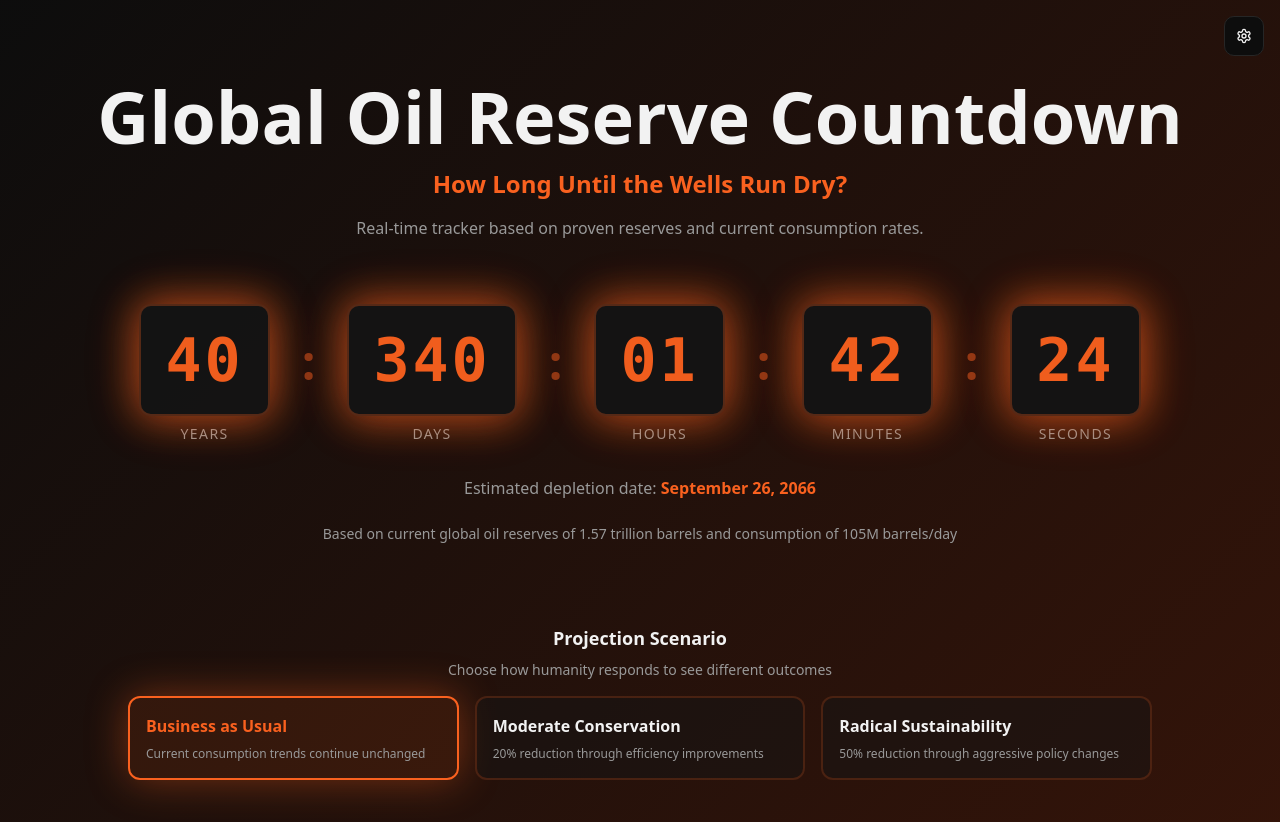
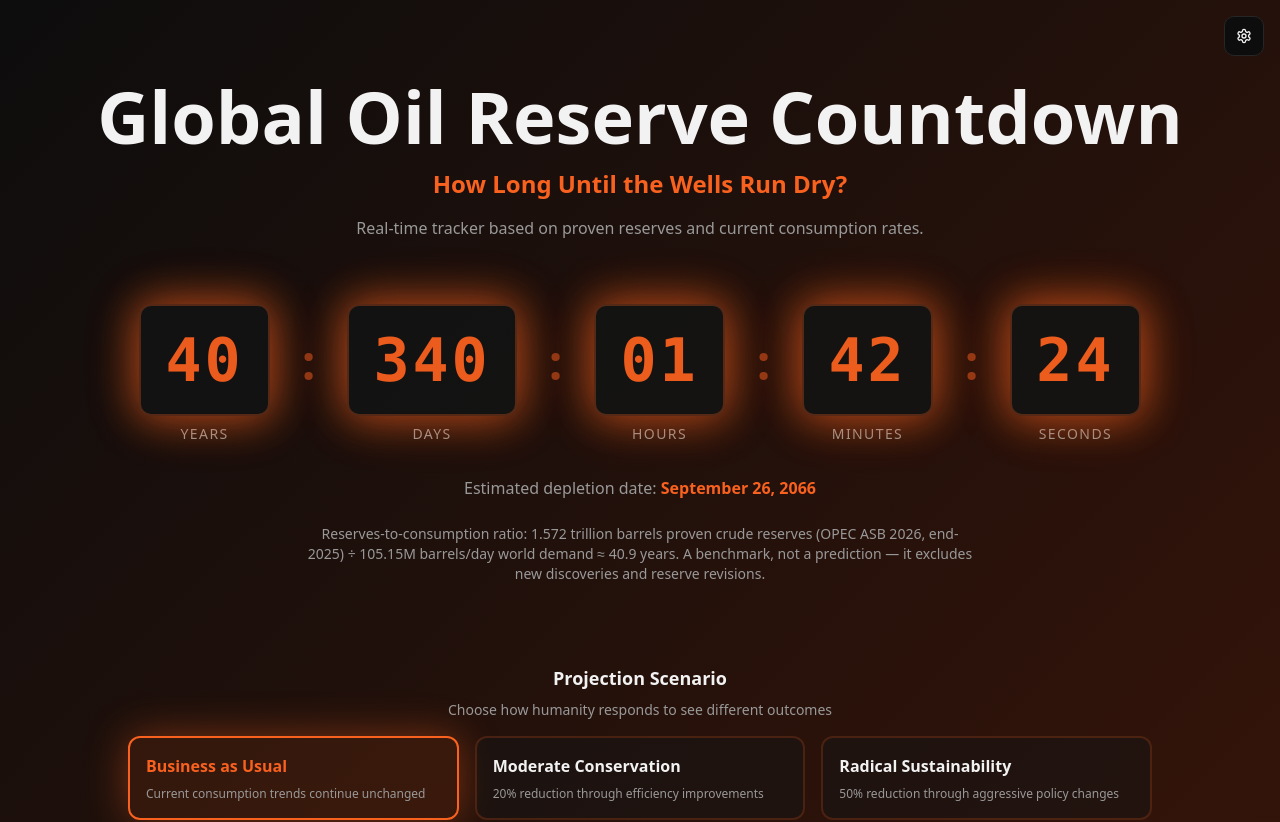
Before and after one commit to aiwebtools/oil-clock-now, a React (Vite) app: page / in a window 1280 px wide. Shown: the top 822 px of the page. Built offline with nearby package versions, Linux system fonts and the light colour scheme; the HTML template or start-up script is replaced by a standard one.

Commit message:
Changes
Co-authored-by: aiwebtools <131085185+aiwebtools@users.noreply.github.com>

```diff
--- a/src/pages/Index.tsx
+++ b/src/pages/Index.tsx
@@ -56,7 +56,7 @@ const Index = () => {
         <section className="mb-16 md:mb-20">
           <CountdownTimer totalReserves={totalReserves} dailyConsumption={dailyConsumption} />
           <p className="text-xs md:text-sm text-center text-muted-foreground mt-6 max-w-2xl mx-auto">
-            Based on current global oil reserves of {(totalReserves / 1e12).toFixed(2)} trillion barrels and consumption of {(dailyConsumption / 1e6).toFixed(0)}M barrels/day
+            Reserves-to-consumption ratio: {(totalReserves / 1e12).toFixed(3)} trillion barrels proven crude reserves (OPEC ASB 2026, end-2025) ÷ {(dailyConsumption / 1e6).toFixed(2)}M barrels/day world demand ≈ {(totalReserves / dailyConsumption / 365.2425).toFixed(1)} years. A benchmark, not a prediction — it excludes new discoveries and reserve revisions.
           </p>
         </section>
 
```
